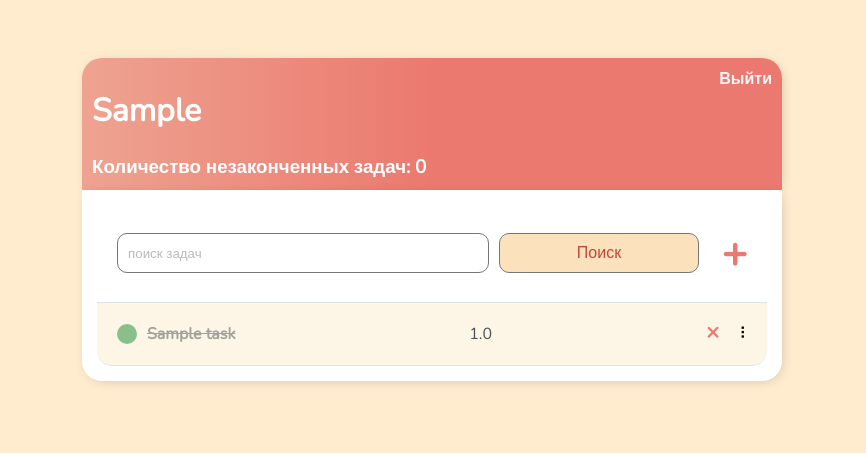
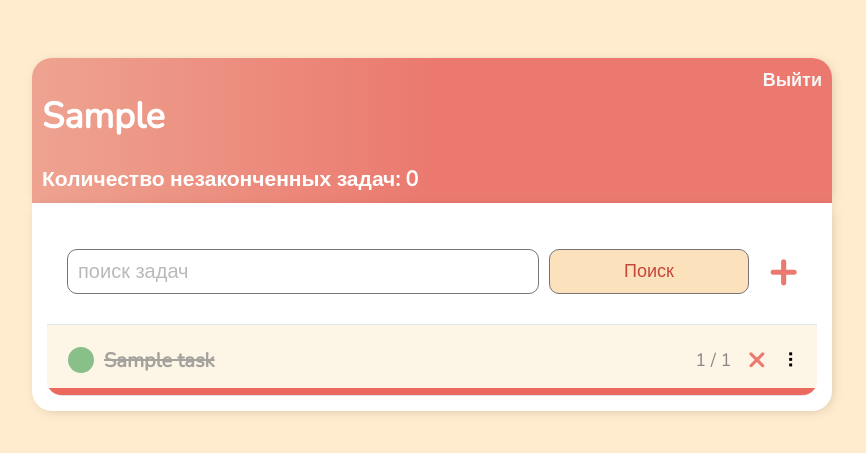
Before and after one commit to G0udini/todoapp, a Django app: page / in a window 1280 px wide. Shown: the top 453 px of the page, without its empty margins (208-1074 px from the left). Run offline with Django 3.2, Linux system fonts and the light colour scheme; a user stored in the database is signed in; tables that the repository leaves empty hold one stand-in row (values such as "Sample post"); some libraries are stand-ins or nearby versions.

Commit message:
add describe columns to show info about ticklist and display dynamic info with progress bar to template

```diff
--- a/base/static/css/base.css
+++ b/base/static/css/base.css
@@ -15,7 +15,7 @@ a {
 }
 
 .container {
-    max-width: 700px;
+    max-width: 800px;
     margin: auto;
 
 }
@@ -34,6 +34,7 @@ input {
     background: linear-gradient(90deg, #EEA390 0%, #EB796F 50%, #EB796F 100%);
     -webkit-box-shadow: 2px 2px 13px -4px rgba(0,0,0,0.21);
     box-shadow: 2px 2px 13px -4px rgba(0,0,0,0.21);
+    font-size: 18px;
 }
 
 .header-bar a {
@@ -55,13 +56,28 @@ input {
 }
 
 .task-wrapper {
+    border-top: 1px solid #dfe4ea;
+    overflow: hidden;
+    background-color: oldlace;
+    font-size: 20px;
     display: flex;
     align-items: center;
     justify-content: space-between;
-    border-top: 1px solid #dfe4ea;
-    overflow: hidden;
-    background-color: oldlace;
+    min-height: 70px;
+    position: relative;
+
 }
+
+.tickline {
+    height: 10px;
+    width: 100%;
+    background-color: #eb695d;
+    display: block;
+    position: absolute;
+    content: "";
+    top: 90%;
+}
+
 
 .placeholder {
     background-color:#f1f4f7;
@@ -88,7 +104,7 @@ a.complete-cross {
 
 .task-title {
     display: flex;
-    padding: 20px;
+    padding: 21px;
     align-items: center;
 }
 
@@ -100,9 +116,9 @@ a.complete-cross {
 
 
 .task-complete-icon {
-    min-width: 20px;
-    height: 20px;
-    width: 20px;
+    min-width: 26px;
+    height: 26px;
+    width: 26px;
     background-color: rgb(137, 192, 137);
     border-radius: 50%;
     cursor: pointer;
@@ -110,9 +126,9 @@ a.complete-cross {
 
 
 .task-incomplete-icon {
-    min-width: 20px;
-    height: 20px;
-    width: 20px;
+    min-width: 25px;
+    height: 25px;
+    width: 25px;
     background-color: rgb(184, 183, 183);
     border-radius: 50%;
     cursor: pointer;
@@ -125,21 +141,30 @@ a.complete-cross {
     flex-wrap: nowrap;
     align-content: center;
     justify-content: center;
-    align-items: baseline;
+    align-items: center;
+
+}
+
+.ticklist {
+    display: inline-block;
+    padding: 22px 16px;
+    color:rgb(138, 136, 136);
+    font-size: 18px;
 }
 
 .delete-link {
+    display: inline-block;
     text-decoration: none;
     font-weight: 900;
     color: #EB796F;
-    font-size: 22px;
+    font-size: 30px;
     line-height: 0;
     padding: 20px 0px;
 }
 
 .handle {
     display: inline-block;
-    padding: 20px 16px;
+    padding: 22px 16px 19px;
     cursor: grab;
     user-select: none;
 }
@@ -165,7 +190,7 @@ a.complete-cross {
 #add-link {
     color: #EB796F;
     text-decoration: none;
-    font-size: 42px;
+    font-size: 48px;
 }
 
 #search-add-wrapper {
@@ -189,11 +214,13 @@ textarea {
     padding: 10px;
     width: 90%;
     max-width: 90%;
+    font-size: 18px;
 }
 
 input#search-field {
-    width: 350px;
+    width: 450px;
     margin-right: 10px;
+    font-size: 20px;
 }
 
 input#del-button {
@@ -205,7 +232,7 @@ input#del-button {
 label {
     padding: 20px 0 5px 10px !important;
     display: block;
-    font-size: 18px;
+    font-size: 20px;
 }
 
 ::placeholder {
@@ -218,7 +245,7 @@ label {
     background-color: rgb(252, 226, 188);
     color: #c4463b;
     padding: 10px;
-    font-size: 16px;
+    font-size: 18px;
     border-radius: 10px;
     cursor: pointer;
     text-decoration: none;
--- a/base/templates/base/task_list.html
+++ b/base/templates/base/task_list.html
@@ -39,58 +39,9 @@
 
 <script>
 $(document).ready(function () {
-    $('#tasklist').sortable({
-        handle: '.handle',
-        opacity: 0.7,
-        placeholder: 'placeholder',
-        forcePlaceholderSize: true,
-        stop: function (event, ui) {
-            task_change = [];
-            let rows = document.getElementsByClassName("task-wrapper");
-            let task_order = [];
-            for (let row of rows) {
-                task_order.push(row.dataset.position);
-            }
-            $.ajax({
-                headers: {'X-CSRFToken': Cookies.get('csrftoken')},
-                type: "POST",
-                url: "{% url 'task-reorder' %}",
-                contentType: "application/json; charset=utf-8",
-                dataType: "json",
-                data: JSON.stringify(task_order)
-            });
-        }
-    });
-});
-</script>
 
-<script>
-let page_num = {{ page_number }};
-let block_request = false;
-const urlSearch = new URLSearchParams(window.location.search).get('search-area') || "";
-
-$(window).scroll(function() {
-    var margin = ($(document).height() - $(window).height()) - 200;
-    if ($(window).scrollTop() >= margin && page_num < {{ page_limit }} && block_request == false) {
-        block_request = true;
-        $.ajax({
-            type: "GET",
-            url: "{% url 'tasks' %}",
-            dataType: "html",
-            data: {'search-area': urlSearch, page: ++page_num},
-            success: function (data) {
-                block_request = false;
-                $("#tasklist").append(data).html()
-            }
-        });
-    }
-});
-</script>
-
-<script>
-$(document).ready(function () {
     let uncomplete_count = {{ count }}
-    $('.task-incomplete-icon, .task-complete-icon').click(function () {
+    $('#tasklist').on('click', '.task-incomplete-icon, .task-complete-icon', function () {
         let element_class = $(this).attr('class')
         let task_id = this.closest(".task-wrapper").dataset.position;
         if (element_class == 'task-incomplete-icon') {
@@ -114,6 +65,50 @@ $(document).ready(function () {
             data: JSON.stringify(task_id),
         });
     });
+
+    $('#tasklist').sortable({
+        handle: '.handle',
+        opacity: 0.7,
+        placeholder: 'placeholder',
+        forcePlaceholderSize: true,
+        stop: function (event, ui) {
+            task_change = [];
+            let rows = document.getElementsByClassName("task-wrapper");
+            let task_order = [];
+            for (let row of rows) {
+                task_order.push(row.dataset.position);
+            }
+            $.ajax({
+                headers: {'X-CSRFToken': Cookies.get('csrftoken')},
+                type: "POST",
+                url: "{% url 'task-reorder' %}",
+                contentType: "application/json; charset=utf-8",
+                dataType: "json",
+                data: JSON.stringify(task_order)
+            });
+        }
+    });
+
+    let page_num = {{ page_number }};
+    let block_request = false;
+    const urlSearch = new URLSearchParams(window.location.search).get('search-area') || "";
+
+    $(window).scroll(function() {
+        var margin = ($(document).height() - $(window).height()) - 200;
+        if ($(window).scrollTop() >= margin && page_num < {{ page_limit }} && block_request == false) {
+            block_request = true;
+            $.ajax({
+                type: "GET",
+                url: "{% url 'tasks' %}",
+                dataType: "html",
+                data: {'search-area': urlSearch, page: ++page_num},
+                success: function (data) {
+                    block_request = false;
+                    $("#tasklist").append(data).html()
+                }
+            });
+        }
+    });
 });
 </script>
 
--- a/base/templates/base/task_wrapper.html
+++ b/base/templates/base/task_wrapper.html
@@ -9,13 +9,17 @@
                     <a href="{% url 'task-update' task.id %}">{{task.title}}</a>
                 {% endif %}
             </div>
-            {% if task.tickspers %}
-                <p>{{ task.tickspers }}</p>
+            <div class="task-controls">
+                {% if task.number_of_ticks %}
+                    <span class="ticklist">{{ task.done_ticks }} / {{ task.number_of_ticks }}</span>
                 {% endif %}
-        <div class="task-controls">
                 <a class="delete-link" href="{% url 'task-delete' task.id %}">&#215;</a>
                 <span class="handle">&nbsp;&#10247;</span>
             </div>
+            {% if task.tickspers %}
+                <div class="tickline" style="background-color: #EEA390;"></div>
+                <div class="tickline" style="width: {{ task.tickspers }}%; {% if task.tickspers != 100 %} border-radius: 0 5px 10px 0; {% endif %}"></div>
+            {% endif %}
     </div>
 {% empty %}
     <div style="text-align: center; padding-bottom: 10px; line-height: 1em;">
--- a/base/urls.py
+++ b/base/urls.py
@@ -4,7 +4,7 @@ from .views import (
     TaskCreate,
     TaskUpdate,
     TaskDelete,
-    CustromLogin,
+    CustomLogin,
     RegisterPage,
     TaskReorder,
     TaskComplete,
@@ -16,7 +16,7 @@ urlpatterns = [
     path("task-create/", TaskCreate.as_view(), name="task-create"),
     path("task-update/<int:pk>/", TaskUpdate.as_view(), name="task-update"),
     path("task-delete/<int:pk>/", TaskDelete.as_view(), name="task-delete"),
-    path("login/", CustromLogin.as_view(), name="login"),
+    path("login/", CustomLogin.as_view(), name="login"),
     path("logout/", LogoutView.as_view(next_page="login"), name="logout"),
     path("register/", RegisterPage.as_view(), name="register"),
     path("task-reorder/", TaskReorder.as_view(), name="task-reorder"),
--- a/base/views.py
+++ b/base/views.py
@@ -1,4 +1,4 @@
-from django.db.models import F, ExpressionWrapper, FloatField
+from django.db.models import F
 from django.shortcuts import redirect
 from django.views import View
 from django.views.generic.list import ListView
@@ -29,10 +29,10 @@ class TaskList(LoginRequiredMixin, ListView):
 
         context["count"] = tasks.filter(complete=False).count()
         tasks = tasks.annotate(
-            tickspers=ExpressionWrapper(
-                F("done_ticks") * 1.0 / F("number_of_ticks"), output_field=FloatField()
-            )
-        ).values("id", "title", "complete", "tickspers")
+            tickspers=F("done_ticks") * 100 / F("number_of_ticks")
+        ).values(
+            "id", "title", "complete", "tickspers", "done_ticks", "number_of_ticks"
+        )
         paginator = Paginator(tasks, 10)
         context["page_limit"] = paginator.num_pages
         try:
@@ -74,7 +74,7 @@ class TaskDelete(LoginRequiredMixin, DeleteView):
     success_url = reverse_lazy("tasks")
 
 
-class CustromLogin(LoginView):
+class CustomLogin(LoginView):
     template_name = "base/login.html"
     fields = "__all__"
     redirect_authenticated_user = True
```
Lines whose indentation alone changed are shown as unchanged.
